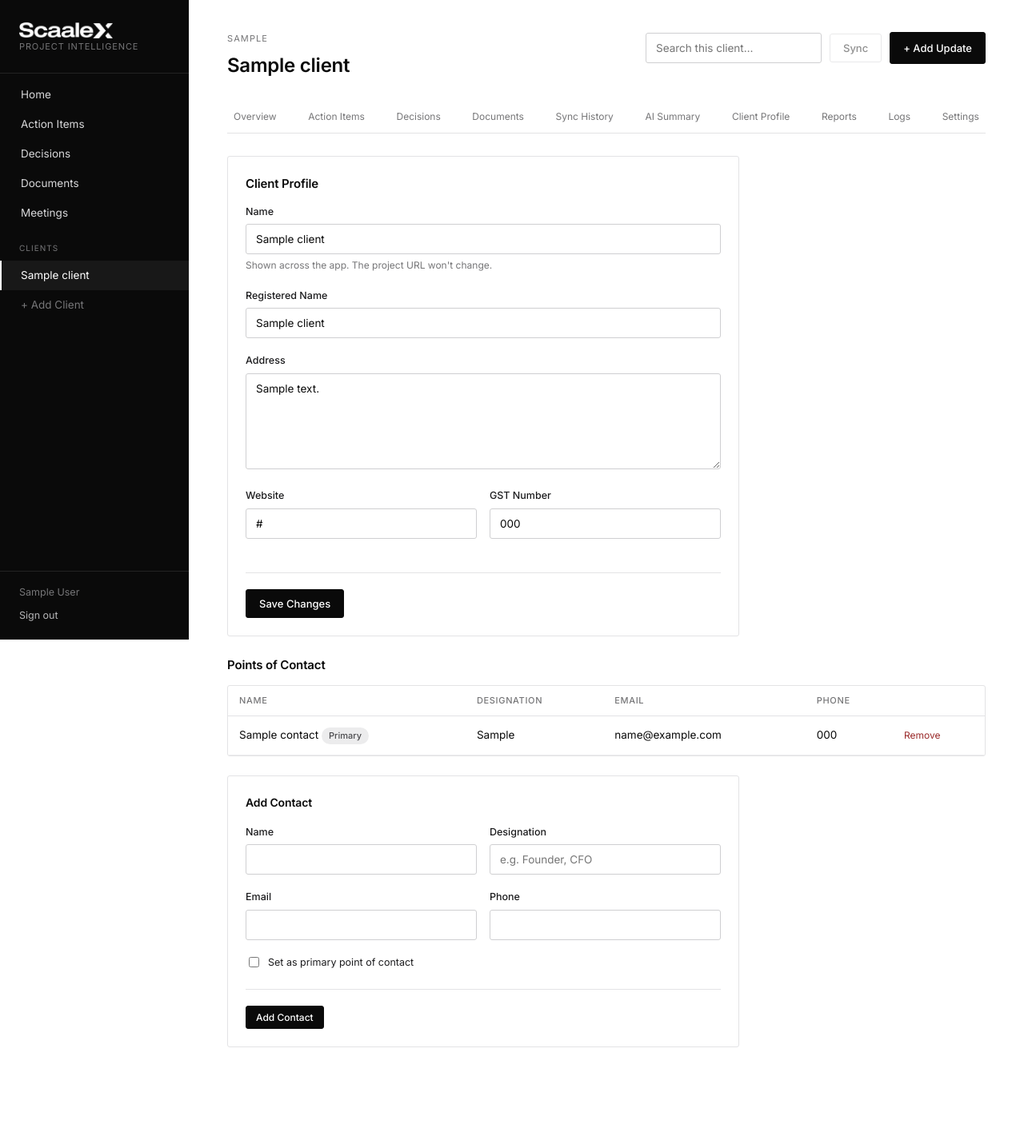
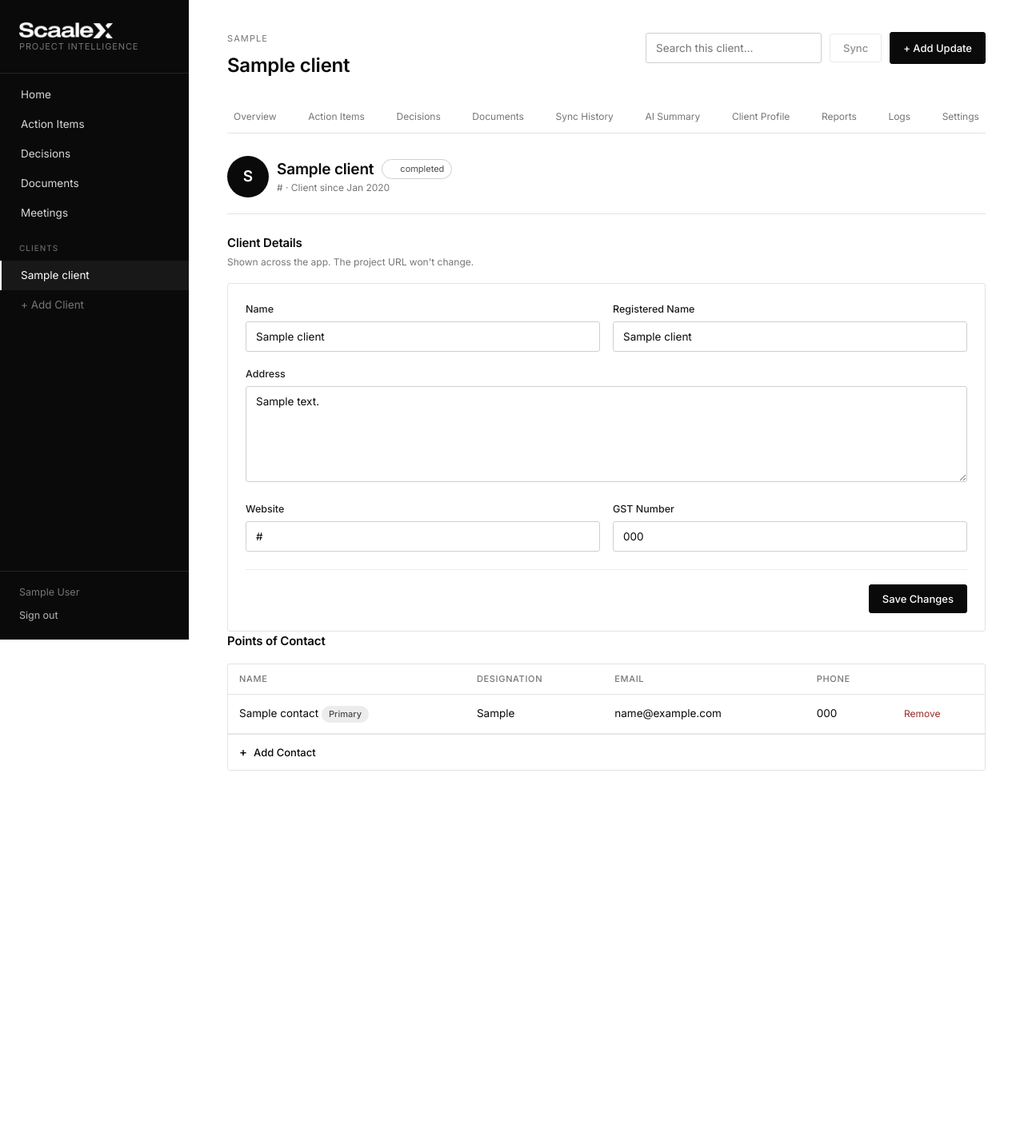
Before and after one commit to Pv-Anand/Scaalex, a Flask app: template templates/client_profile.html in a window 1280 px wide. Shown: the whole page at 80% size. After the commit the page ends 964 px from the top, so only its background shows below. Run offline with Flask 3, Linux system fonts and the light colour scheme; the template is opened without the code that fills it: values that come from a table or form of the project are taken from there, others are empty; a user stored in the database is signed in; tables that the repository leaves empty hold one stand-in row (values such as "Sample post"); some libraries are stand-ins or nearby versions.

Commit message:
Redesign Client Profile page: header + collapsible Add Contact
Adds a profile header (avatar, status pill, website, client-since date)
above a cleaner two-column Client Details card. Points of Contact's
Add Contact form is now collapsed behind a "+ Add Contact" row instead
of always being open on the page.

Co-Authored-By: Claude Sonnet 5 <noreply@anthropic.com>

```diff
--- a/templates/client_profile.html
+++ b/templates/client_profile.html
@@ -3,22 +3,39 @@
 {% block content %}
 {% include "_client_subnav.html" %}
 
-<div class="card mb-24" style="max-width:640px;">
-  <h2 class="section-title">Client Profile</h2>
+<div class="flex-gap mb-24" style="align-items:center; padding-bottom:20px; border-bottom:1px solid var(--line);">
+  <div style="width:52px; height:52px; border-radius:50%; background:var(--black); color:var(--white); display:flex; align-items:center; justify-content:center; font-size:19px; font-weight:600; flex-shrink:0;">{{ client.name[0]|upper }}</div>
+  <div style="flex:1; min-width:0;">
+    <div class="flex-gap" style="align-items:center;">
+      <h1 style="font-size:19px; font-weight:600; margin:0;">{{ client.name }}</h1>
+      <span class="status-pill"><span class="status-dot {{ client.status }}"></span>{{ client.status }}</span>
+    </div>
+    <div class="small muted mt-4">
+      {% if client.website %}{{ client.website }} &middot; {% endif %}Client since {{ client.created_at.strftime('%b %Y') if client.created_at else '—' }}
+    </div>
+  </div>
+</div>
+
+<div class="mb-32">
+  <h2 class="section-title" style="margin-bottom:4px;">Client Details</h2>
+  <p class="small muted mb-16">Shown across the app. The project URL won't change.</p>
+
+  <div class="card">
     <form method="POST" action="{{ url_for('clients.profile', slug=client.slug) }}">
       <input type="hidden" name="csrf_token" value="{{ csrf_token() }}">
+      <div class="form-row">
         <div class="form-group">
           <label>Name</label>
           <input type="text" name="name" value="{{ client.name }}" required>
-      <div class="form-hint">Shown across the app. The project URL won't change.</div>
         </div>
         <div class="form-group">
           <label>Registered Name</label>
           <input type="text" name="registered_name" value="{{ client.registered_name or '' }}" placeholder="Legal entity name, if different from above">
         </div>
+      </div>
       <div class="form-group">
         <label>Address</label>
-      <textarea name="address" rows="3">{{ client.address or '' }}</textarea>
+        <textarea name="address" rows="2">{{ client.address or '' }}</textarea>
       </div>
       <div class="form-row">
         <div class="form-group">
@@ -30,17 +47,18 @@
           <input type="text" name="gst_number" value="{{ client.gst_number or '' }}">
         </div>
       </div>
-    <div class="form-actions">
+      <div class="form-actions" style="justify-content:flex-end; border-top:1px solid var(--grey-100); padding-top:18px; margin-top:4px;">
         <button type="submit" class="btn">Save Changes</button>
       </div>
     </form>
+  </div>
 </div>
 
 <div class="section">
   <h2 class="section-title">Points of Contact</h2>
 
+  <div class="table-wrap mt-16">
     {% if contacts %}
-  <div class="table-wrap mb-24">
     <table class="table">
       <thead><tr><th>Name</th><th>Designation</th><th>Email</th><th>Phone</th><th></th></tr></thead>
       <tbody>
@@ -67,14 +85,16 @@
         {% endfor %}
       </tbody>
     </table>
-  </div>
     {% else %}
-  <p class="muted small mb-24">No points of contact added yet.</p>
+    <p class="muted small" style="padding:14px;">No points of contact added yet.</p>
     {% endif %}
 
-  <div class="card" style="max-width:640px;">
-    <h3 style="font-size:14px;">Add Contact</h3>
-    <form method="POST" action="{{ url_for('clients.add_contact', slug=client.slug) }}" class="mt-16">
+    <button type="button" onclick="toggleAddContact()" style="width:100%; box-sizing:border-box; display:flex; align-items:center; gap:8px; padding:12px 14px; background:var(--white); border:none; border-top:1px solid var(--line); font:inherit; font-size:13px; font-weight:500; color:var(--black); cursor:pointer; text-align:left;">
+      <span style="font-size:15px; line-height:1;">+</span> Add Contact
+    </button>
+
+    <div id="add-contact-form" style="display:none; border-top:1px solid var(--line); background:var(--grey-50); padding:20px;">
+      <form method="POST" action="{{ url_for('clients.add_contact', slug=client.slug) }}">
         <input type="hidden" name="csrf_token" value="{{ csrf_token() }}">
         <div class="form-row">
           <div class="form-group">
@@ -102,10 +122,19 @@
             Set as primary point of contact
           </label>
         </div>
-      <div class="form-actions">
-        <button type="submit" class="btn btn-sm">Add Contact</button>
+        <div class="form-actions" style="justify-content:flex-start; gap:10px;">
+          <button type="submit" class="btn btn-sm">Save Contact</button>
+          <button type="button" class="link-btn small muted" onclick="toggleAddContact()">Cancel</button>
         </div>
       </form>
     </div>
   </div>
+</div>
+
+<script>
+function toggleAddContact() {
+  var form = document.getElementById('add-contact-form');
+  form.style.display = form.style.display === 'none' ? 'block' : 'none';
+}
+</script>
 {% endblock %}
```
Lines whose indentation alone changed are shown as unchanged.
